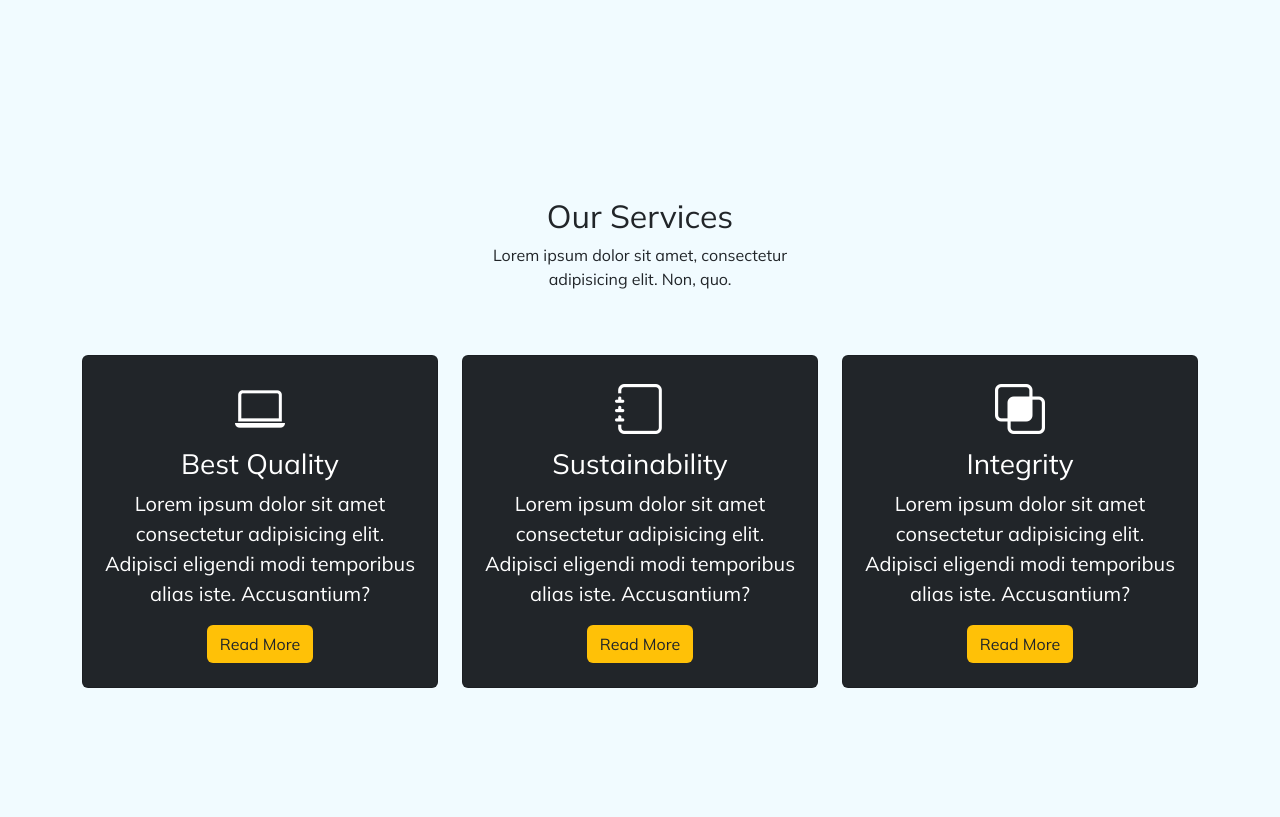
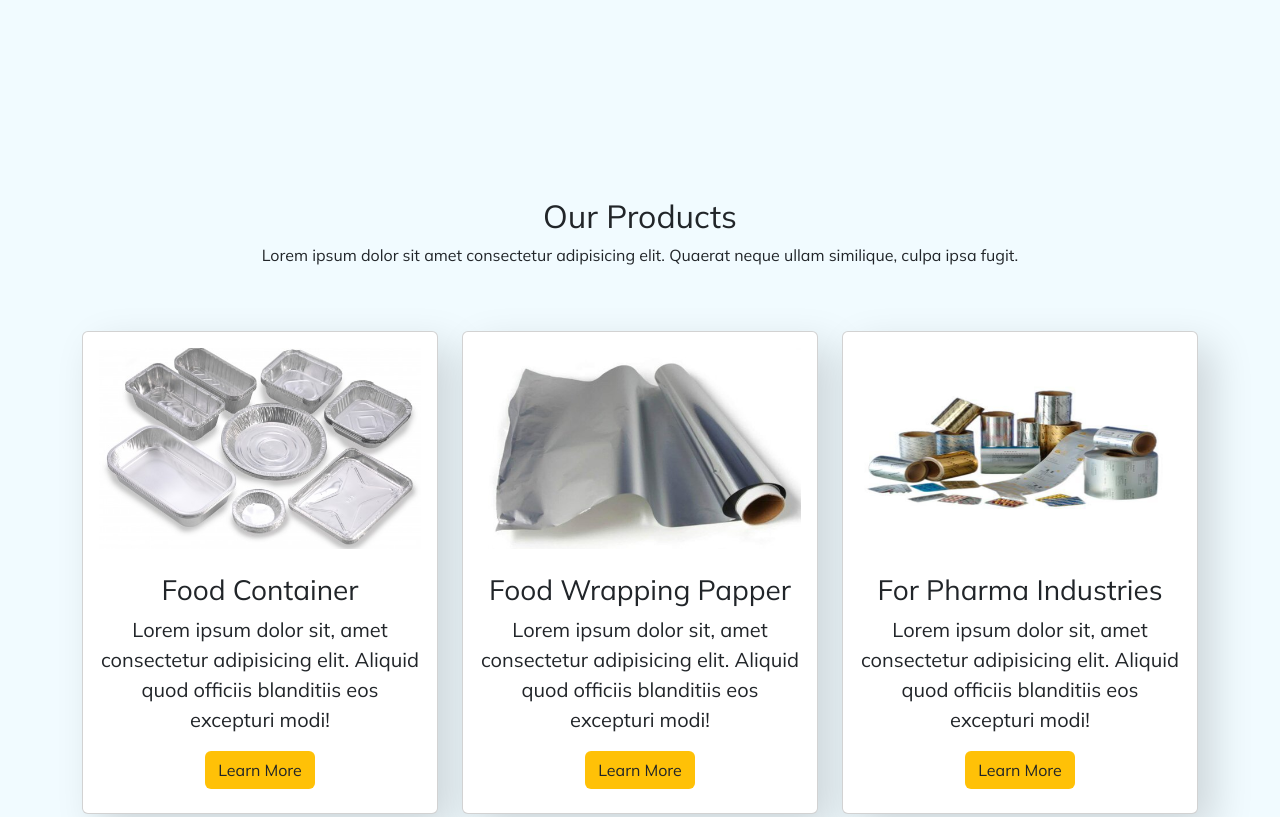
Before and after one commit to ErzaXAbhi/Metal-Master-Industry-landing-page, a plain HTML site: page index.html in a window 1280 px wide. Shown: the part 1224-2041 px from the top of the page. Drawn offline with nearby package versions, Linux system fonts and the light colour scheme.

Commit message:
Update index.html

```diff
--- a/index.html
+++ b/index.html
@@ -97,53 +97,6 @@
 			</div>
 		</div>
       </section>
-
-
-      <!-- Service section -->
-
-      <!-- services section Starts -->
-	<section class="services section-padding" id="services">
-		<div class="container">
-			<div class="row">
-				<div class="col-md-12">
-					<div class="section-header text-center pb-5">
-						<h2>Our Services</h2>
-						<p>Lorem ipsum dolor sit amet, consectetur<br>
-						adipisicing elit. Non, quo.</p>
-					</div>
-				</div>
-			</div>
-			<div class="row">
-				<div class="col-12 col-md-12 col-lg-4">
-					<div class="card text-white text-center bg-dark pb-2">
-						<div class="card-body">
-							<i class="bi bi-laptop"></i>
-							<h3 class="card-title">Best Quality</h3>
-							<p class="lead">Lorem ipsum dolor sit amet consectetur adipisicing elit. Adipisci eligendi modi temporibus alias iste. Accusantium?</p><button class="btn bg-warning text-dark">Read More</button>
-						</div>
-					</div>
-				</div>
-				<div class="col-12 col-md-12 col-lg-4">
-					<div class="card text-white text-center bg-dark pb-2">
-						<div class="card-body">
-							<i class="bi bi-journal"></i>
-							<h3 class="card-title">Sustainability</h3>
-							<p class="lead">Lorem ipsum dolor sit amet consectetur adipisicing elit. Adipisci eligendi modi temporibus alias iste. Accusantium?</p><button class="btn bg-warning text-dark">Read More</button>
-						</div>
-					</div>
-				</div>
-				<div class="col-12 col-md-12 col-lg-4">
-					<div class="card text-white text-center bg-dark pb-2">
-						<div class="card-body">
-							<i class="bi bi-intersect"></i>
-							<h3 class="card-title">Integrity</h3>
-							<p class="lead">Lorem ipsum dolor sit amet consectetur adipisicing elit. Adipisci eligendi modi temporibus alias iste. Accusantium?</p><button class="btn bg-warning text-dark">Read More</button>
-						</div>
-					</div>
-				</div>
-			</div>
-		</div>
-	</section>
 
     <!-- portfolio section -->
 
```
